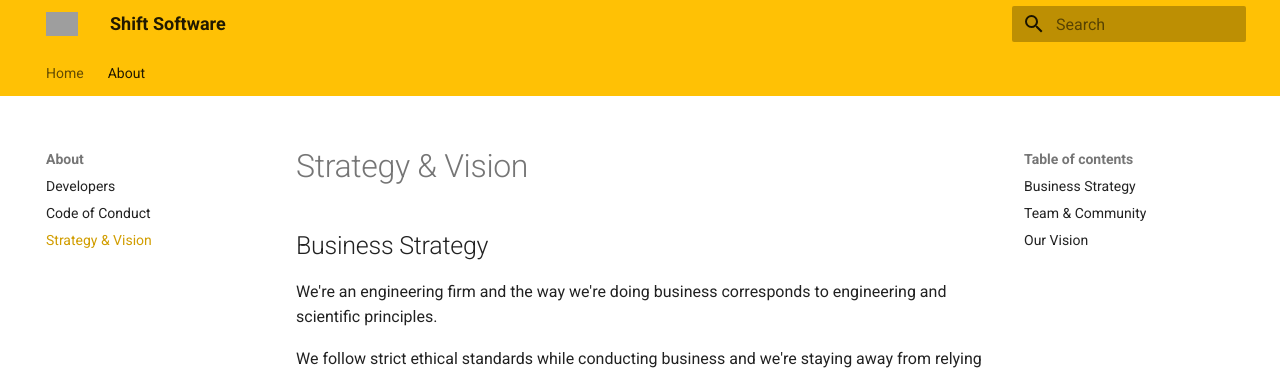
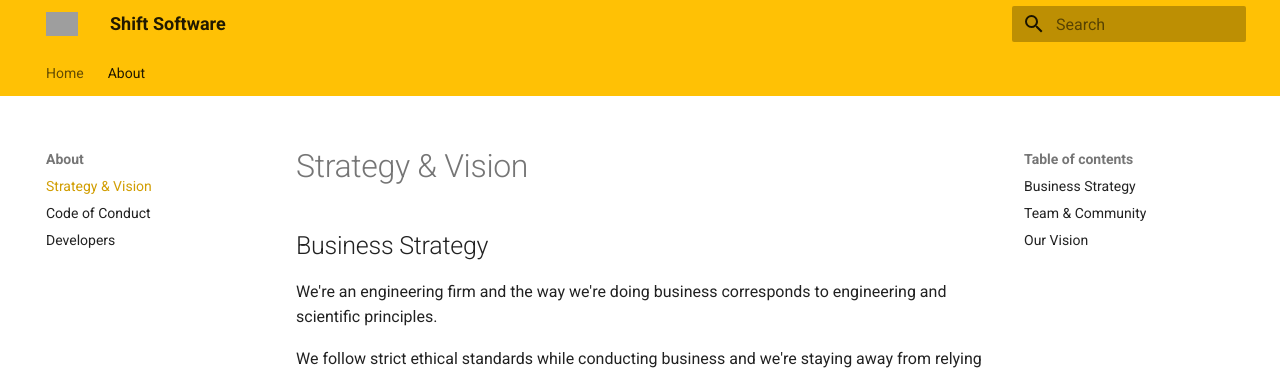
Before and after one commit to Yousif001/Shift.software-clone, an MkDocs documentation site: the page built from docs/about/strategy-and-vision.md, in a window 1280 px wide. Shown: the top 370 px of the page. Built offline with MkDocs 1.6.1 and Material for MkDocs 9.7.7, drawn with Linux system fonts in a browser that asks for light colours; some of the changed lines change nothing that is shown; grey boxes are pictures that could not be loaded.

Commit message:
added navigations

```diff
--- a/mkdocs.yml
+++ b/mkdocs.yml
@@ -13,6 +13,8 @@ theme:
 
   features:
     - navigation.tabs
+    - navigation.indexes
+
 
   favicon: images/favicon.png # unfinished
 
@@ -25,8 +27,17 @@ markdown_extensions:
   - admonition
   - pymdownx.details
   - pymdownx.superfences
+  - pymdownx.highlight
   - attr_list
   - md_in_html
   - def_list
   - pymdownx.tasklist:
       custom_checkbox: true
+
+nav:
+  - Home:
+      - index.md
+  - About :
+            - about/strategy-and-vision.md
+            - about/code-of-conduct.md
+            - about/Developers.md
```
